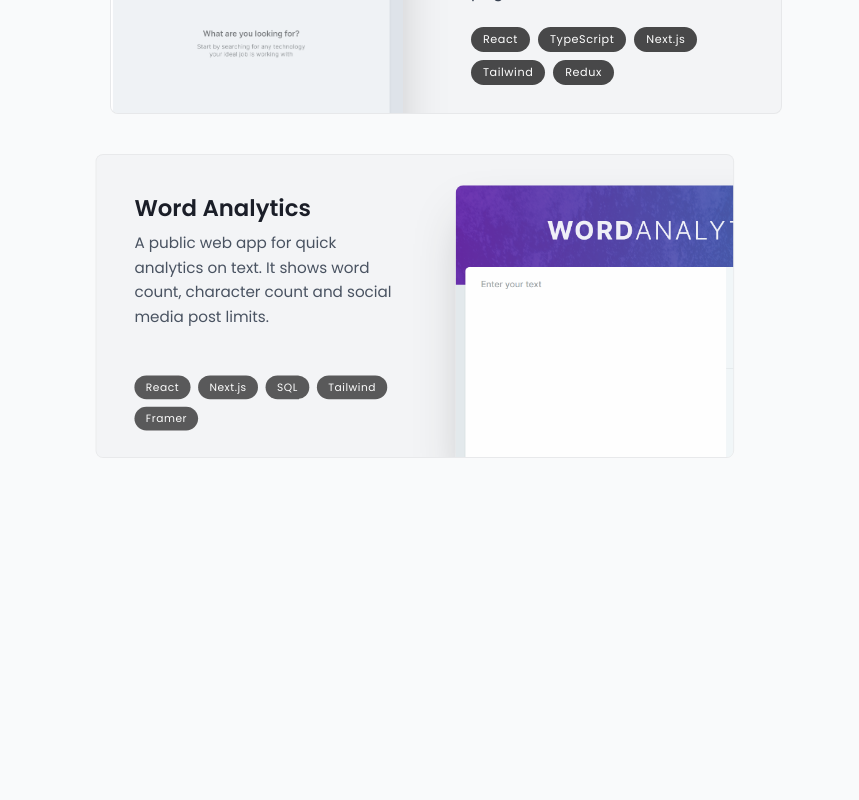
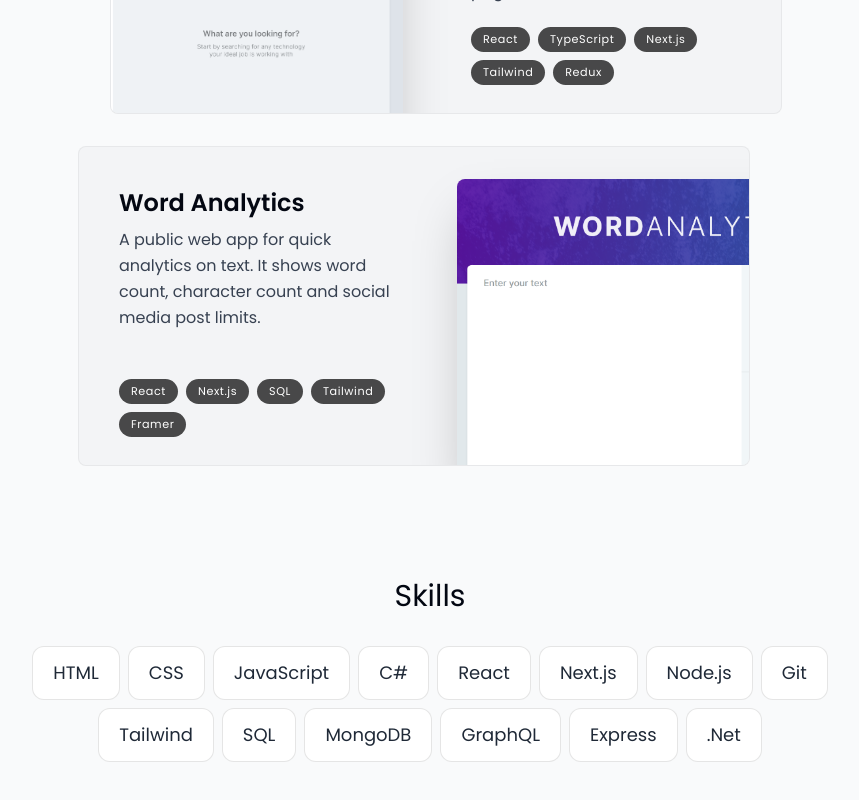
Before and after one commit to SudhanshuPanthri/portfolio022025, a Next.js app: page / in a window 1280 px wide. Shown: the part 1908-2708 px from the top of the page, without its empty margins (210-1069 px from the left). Before the commit the page ends 2374 px from the top, so only its background shows below. Built offline with nearby package versions, Linux system fonts and the light colour scheme.

Commit message:
Completed Experience Section, working on contact section

```diff
--- a/app/globals.css
+++ b/app/globals.css
@@ -1,3 +1,11 @@
 @tailwind base;
 @tailwind components;
 @tailwind utilities;
+
+html {
+    --line-color: #e5e7eb;
+}
+
+.border-black {
+    @apply border border-black/10;
+}
--- a/app/page.tsx
+++ b/app/page.tsx
@@ -1,7 +1,10 @@
 import About from "@/components/about";
+import Contact from "@/components/contact";
+import Experience from "@/components/experience";
 import Intro from "@/components/Intro";
 import Projects from "@/components/projects";
 import SectionDivider from "@/components/section-divider";
+import Skills from "@/components/skills";
 
 export default function Home() {
   return (
@@ -10,6 +13,9 @@ export default function Home() {
       <SectionDivider />
       <About />
       <Projects />
+      <Skills />
+      <Experience />
+      <Contact />
     </main>
   );
 }
--- a/components/Intro.tsx
+++ b/components/Intro.tsx
@@ -36,7 +36,7 @@ const Intro = () => {
                         }}
                     >
                         <Image
-                            src="https://images.unsplash.com/photo-1507003211169-0a1dd7228f2d?fit=crop&w=368&h=368&q=100"
+                            src="/photo.png"
                             alt="Ricardo portrait"
                             width="192"
                             height="192"
--- a/components/about.tsx
+++ b/components/about.tsx
@@ -30,7 +30,7 @@ const About = () => {
             <SectionHeading name="About Me " />
             <p className="mb-3">
                 <span>
-                    A software developer with a year of experience working with <span className="font-bold">C#, .NET, Blazor, SQL and Azure.</span> I love building efficient, clean code, and I'm always excited to learn new things and improve my skills along the way.
+                    A software developer with a year of experience working with <span className="font-bold">C#, .NET, Blazor, SQL and Azure.</span> I love building efficient, clean code, and I'm always excited to learn new things and improve my skills along the way. {""}
                 </span>
                 <span>
                     When I'm not coding, you'll probably find me {""}
--- /dev/null
+++ b/components/contact.tsx
@@ -0,0 +1,35 @@
+"use client"
+
+import { FaPaperPlane } from "react-icons/fa";
+import SectionHeading from "./section-heading";
+import { useInView } from "react-intersection-observer";
+import { useActiveSectionContext } from "@/context/active-section-context";
+import { useEffect } from "react";
+
+const Contact = () => {
+
+    const { ref, inView } = useInView({
+        threshold: 0.5
+    });
+    const { setActiveSection, timeofLastClick } = useActiveSectionContext();
+
+    useEffect(() => {
+        if (inView && Date.now() - timeofLastClick > 1000) {
+            setActiveSection("Contact");
+        }
+    }, [inView, setActiveSection, timeofLastClick])
+    return (
+        <section id="contact" ref={ref} className="mb-20 sm:mb-28 w-[min(100%,38rem)] text-center">
+            <SectionHeading name="Contact" />
+            <p className="text-gray-700 -mt-5">Please contact me directly at <a className="underline text-orange-500" href="mailto:panthrisudhanshu666@gmail.com">panthrisudhanshu666@gmail.com</a>{" "}or through this form</p>
+            <form className="mt-10 flex flex-col">
+                <input className="h-14 rounded-md borderBlack px-4" type="email" placeholder="Your email" />
+                <textarea className="h-52 my-3 rounded-md borderBlack p-4" placeholder="Your message" />
+                <button className="group flex items-center justify-center gap-2 h-[3rem] w-[8rem] bg-gray-900 text-white rounded-full outline-none transition-all hover:bg-gray-950 focus:scale-110 hover:scale-110 hover:bg-gray-950 active:scale-105" type="submit">Submit <FaPaperPlane className="text-xs opacity-70 transition-all group-hover:translate-x-1 group-hover:-translate-y-1" /></button>
+            </form>
+        </section>
+    )
+}
+
+
+export default Contact;
--- /dev/null
+++ b/components/experience.tsx
@@ -0,0 +1,59 @@
+"use client"
+
+import React, { useEffect } from "react";
+import { experiencesData } from "@/lib/data";
+import SectionHeading from "./section-heading";
+import { VerticalTimeline, VerticalTimelineElement } from 'react-vertical-timeline-component';
+import 'react-vertical-timeline-component/style.min.css';
+import { useInView } from "react-intersection-observer";
+import { useActiveSectionContext } from "@/context/active-section-context";
+
+const Experience = () => {
+
+    const { ref, inView } = useInView({
+        threshold: 0.5
+    });
+    const { setActiveSection, timeofLastClick } = useActiveSectionContext();
+
+    useEffect(() => {
+        if (inView && Date.now() - timeofLastClick > 1000) {
+            setActiveSection("Experience");
+        }
+    }, [inView, setActiveSection, timeofLastClick])
+
+    return (
+        <section id="experience" ref={ref} className="scroll-mt-28 mb-28 sm:mb-40">
+            <SectionHeading name="Experience" />
+            <VerticalTimeline lineColor="">
+                {
+                    experiencesData.map((experience, index) => (
+                        <React.Fragment key={index}>
+                            <VerticalTimelineElement contentStyle={{
+                                background: "#f3f4f6",
+                                boxShadow: "none",
+                                border: "1px solid rgba(0, 0, 0, 0.05)",
+                                textAlign: "left",
+                                padding: "1.3rem 2rem"
+                            }}
+                                contentArrowStyle={{
+                                    borderRight: "0.4rem solid #9ca3fa"
+                                }}
+                                date={experience.date}
+                                icon={experience.icon}
+                                iconStyle={{
+                                    background: "#f3f4f6",
+                                    fontSize: "1.5rem"
+                                }}>
+                                <h3 className="font-semibold capitalize">{experience.title}</h3>
+                                <p className="font-normal !mt-0">{experience.location}</p>
+                                <p className="!mt-1 !font-normal">{experience.description}</p>
+                            </VerticalTimelineElement>
+                        </React.Fragment>
+                    ))
+                }
+            </VerticalTimeline>
+        </section>
+    )
+}
+
+export default Experience;
--- a/components/projects.tsx
+++ b/components/projects.tsx
@@ -22,7 +22,7 @@ const Projects = () => {
     }, [inView, setActiveSection, timeofLastClick])
 
     return (
-        <section ref={ref} id="projects" className="scroll-mt-28">
+        <section ref={ref} id="projects" className="scroll-mt-28 mb-28">
             <SectionHeading name="Projects" />
             <div>
                 {projectsData.map((project, index) => (
--- /dev/null
+++ b/components/skills.tsx
@@ -0,0 +1,52 @@
+"use client"
+
+import { skillsData } from "@/lib/data";
+import SectionHeading from "./section-heading";
+import { useEffect } from "react";
+import { useActiveSectionContext } from "@/context/active-section-context";
+import { useInView } from "react-intersection-observer";
+import { motion } from "framer-motion";
+
+
+const fadeInAnimationVariants = {
+    initial: {
+        opacity: 0,
+        y: 100,
+    },
+    animate: (index: number) => ({
+        opacity: 1,
+        y: 0,
+        transition: {
+            delay: index * 0.05
+        },
+    })
+}
+
+const Skills = () => {
+
+    const { ref, inView } = useInView();
+    const { setActiveSection, timeofLastClick } = useActiveSectionContext();
+
+    useEffect(() => {
+        if (inView && Date.now() - timeofLastClick > 1000) {
+            setActiveSection("Skills");
+        }
+    }, [inView, setActiveSection, timeofLastClick])
+
+    return (
+        <section ref={ref} className="mb-28 max-w-[53rem] scroll-mt-28 text-center sm:mb-40" id="skills">
+            <SectionHeading name="Skills" />
+            <ul className="flex flex-wrap justify-center gap-2 text-lg text-gray-800">
+                {skillsData.map((skill, index) => (
+                    <motion.li key={index} className="bg-white border border-black/[0.1] rounded-xl px-5 py-3" variants={fadeInAnimationVariants} initial="initial" whileInView="animate" viewport={{
+                        once: true
+                    }} custom={index}>
+                        {skill}
+                    </motion.li>
+                ))}
+            </ul>
+        </section>
+    )
+}
+
+export default Skills;
--- a/lib/data.ts
+++ b/lib/data.ts
@@ -33,30 +33,37 @@ export const links = [
     },
 ] as const;
 
-export const experiencesData = [
-    {
-        title: "Graduated bootcamp",
-        location: "Miami, FL",
+export const experiencesData = [{
+    title: "BCA",
+    location: "JIMS, Delhi",
     description:
-            "I graduated after 6 months of studying. I immediately found a job as a front-end developer.",
+        "Completed Bachelor of Computer Applications (BCA) from JIMS, Delhi with 9.0 CGPA",
     icon: React.createElement(LuGraduationCap),
-        date: "2019",
+    date: "2019 - 2022",
 },
 {
-        title: "Front-End Developer",
-        location: "Orlando, FL",
+    title: "MCA",
+    location: "VIPS, Delhi",
     description:
-            "I worked as a front-end developer for 2 years in 1 job and 1 year in another job. I also upskilled to the full stack.",
-        icon: React.createElement(CgWorkAlt),
-        date: "2019 - 2021",
+        "Completed Master of Computer Applications (MCA) from VIPS, Delhi with 8.5 CGPA",
+    icon: React.createElement(LuGraduationCap),
+    date: "2022 - 2024",
 },
 {
-        title: "Full-Stack Developer",
-        location: "Houston, TX",
+    title: "Software Developer Intern",
+    location: "Delhi, IN",
     description:
-            "I'm now a full-stack developer working as a freelancer. My stack includes React, Next.js, TypeScript, Tailwind, Prisma and MongoDB. I'm open to full-time opportunities.",
-        icon: React.createElement(FaReact),
-        date: "2021 - present",
+        "Worked as a software developer intern at Symbiotic Consulting Group for 6 months working on tech stack of C#, .NET, SQL",
+    icon: React.createElement(CgWorkAlt),
+    date: "2023 DEC - 2024 APR",
+},
+{
+    title: "Software Developer",
+    location: "Delhi, IN",
+    description:
+        "Working as a Full Stack Software Developer at Symbiotic Consulting Group",
+    icon: React.createElement(CgWorkAlt),
+    date: "2024 MAY - Present",
 },
 ] as const;
 
@@ -88,20 +95,15 @@ export const skillsData = [
     "HTML",
     "CSS",
     "JavaScript",
-    "TypeScript",
+    "C#",
     "React",
     "Next.js",
     "Node.js",
     "Git",
     "Tailwind",
-    "Prisma",
+    "SQL",
     "MongoDB",
-    "Redux",
     "GraphQL",
-    "Apollo",
     "Express",
-    "PostgreSQL",
-    "Python",
-    "Django",
-    "Framer Motion",
+    ".Net",
 ] as const;
--- a/package.json
+++ b/package.json
@@ -15,13 +15,15 @@
     "react": "^19.0.0",
     "react-dom": "^19.0.0",
     "react-icons": "^5.4.0",
-    "react-intersection-observer": "^9.15.1"
+    "react-intersection-observer": "^9.15.1",
+    "react-vertical-timeline-component": "^3.5.3"
   },
   "devDependencies": {
     "@eslint/eslintrc": "^3",
     "@types/node": "^20",
     "@types/react": "^19",
     "@types/react-dom": "^19",
+    "@types/react-vertical-timeline-component": "^3.3.6",
     "eslint": "^9",
     "eslint-config-next": "15.1.6",
     "postcss": "^8",
```
Also changed, not shown: public/photo.png (added), 1 other file (tests, documents, lock files or other folders). Lines whose indentation alone changed are shown as unchanged.
